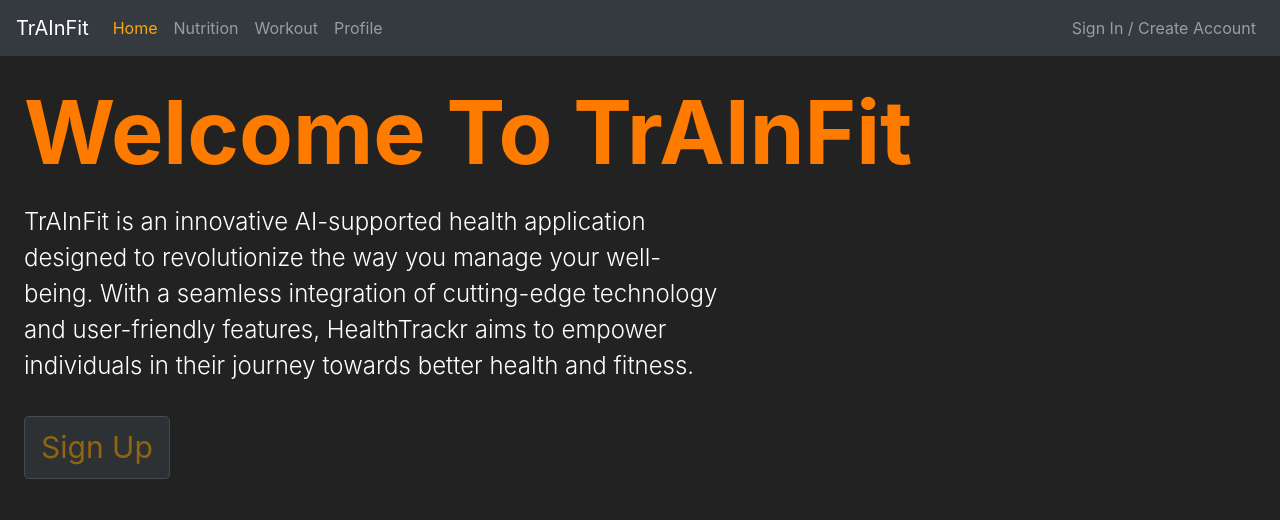
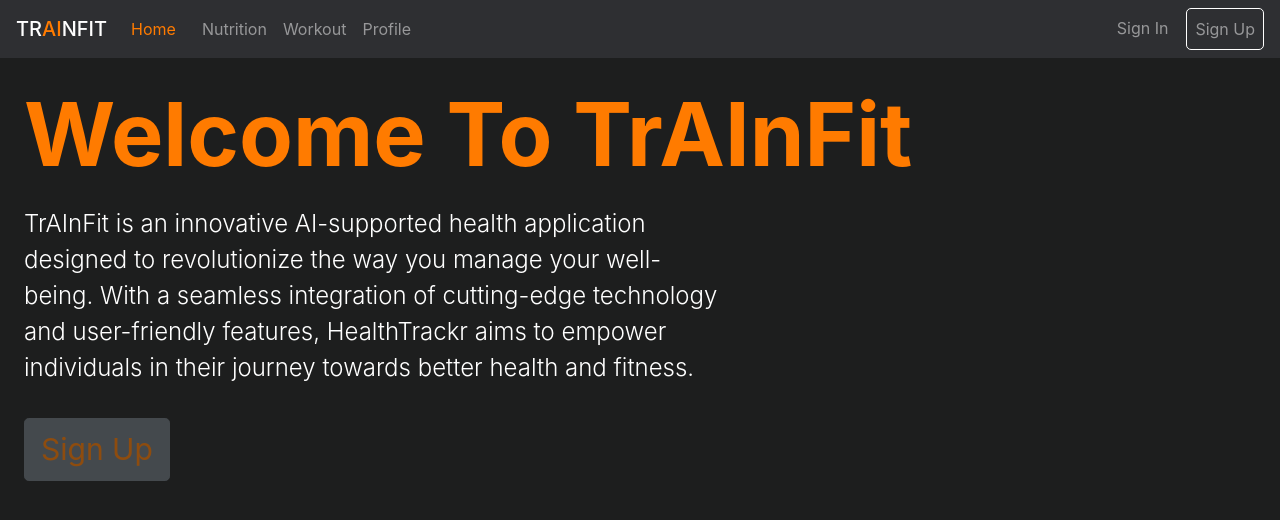
Before and after one commit to Cj-6/TrainFit, a Flask app: page / in a window 1280 px wide. Shown: the top 520 px of the page. Run offline with Flask 3, Linux system fonts and the light colour scheme; some libraries are stand-ins or nearby versions.

Commit message:
changing the nav bar a little bit

```diff
--- a/static/css/styles.css
+++ b/static/css/styles.css
@@ -1,19 +1,35 @@
 /* Body */
 
-body{
-    background-color: rgb(34, 34, 34);
+body {
+    background-color: #1d1e1e;
     color: white;
+}
+
+.navbar-brand {
+    margin-bottom: 0;
 }
 
 /* Nav */
 .navbar-nav .nav-item.active .nav-link {
-    color: orange;
+    color: #FF7B00;
+}
+
+.navbar-nav .nav-item:first-child .nav-link {
+    margin-right: 10px;
+}
+
+.navbar-nav .nav-item .nav-link {
+    border-radius: 5px;
+}
+
+.navbar {
+    background-color: #2e2f32;
 }
 
 /* Titles */
 .bold-orange-title {
     font-weight: bold;
-    color: rgb(255, 123, 0);
+    color: #FF7B00;
 }
 
 /* Text */
@@ -25,10 +41,6 @@ body{
 }
 
 /* Buttons */
-.custom-btn {
-    background-color: #3b4046;
-}
-
 .custom-btn:hover,
 .custom-btn:focus {
     background-color: rgb(255, 123, 0);
@@ -62,14 +74,15 @@ body{
     margin-bottom: 3px;
 }
 
-.btn{
-    color: orange;
+.btn {
+    color: #FF7B00;
     opacity: 50%;
     font-size: 30px;
 
 }
 
-.container{
+.container {
     max-width: 60%;
 }
+
 /* ------------------------------------workout.html styling ------------------------------------------ */
--- a/templates/layout.html
+++ b/templates/layout.html
@@ -1,17 +1,19 @@
 <!DOCTYPE html>
 <html lang="en">
+
 <head>
     <meta charset="UTF-8">
     <meta name="viewport" content="width=device-width, initial-scale=1.0">
-    <title>TrAInFit</title>
+    <title>TRAINFIT</title>
     <link href="https://stackpath.bootstrapcdn.com/bootstrap/4.3.1/css/bootstrap.min.css" rel="stylesheet">
     <link rel="stylesheet" href="https://cdn.jsdelivr.net/npm/bootstrap-icons@1.7.2/font/bootstrap-icons.css">
     <link rel="stylesheet" type="text/css" href="static/css/styles.css">
 </head>
+
 <body>
 
-    <nav class="navbar navbar-expand-lg navbar-dark bg-dark">
-        <a class="navbar-brand">TrAInFit</a>
+    <nav class="navbar navbar-expand-lg navbar-dark">
+        <h1 class="navbar-brand">TR<span style="color:#FF7B00;">AI</span>NFIT</h1>
         <div class="collapse navbar-collapse" id="navbarNav">
             <ul class="navbar-nav">
                 <li class="nav-item {% if active_page == 'home' %}active{% endif %}">
@@ -29,7 +31,10 @@
             </ul>
             <ul class="navbar-nav ml-auto">
                 <li class="nav-item">
-                    <a class="nav-link" href="/signin">Sign In / Create Account</a>
+                    <a class="nav-link" href="/signin" style="border: none;">Sign In</a>
+                </li>
+                <li class="nav-item">
+                    <a class="nav-link" href="/signup" style="border: 1px solid white;">Sign Up</a>
                 </li>
             </ul>
         </div>
@@ -41,4 +46,5 @@
     <script src="https://code.jquery.com/jquery-3.3.1.slim.min.js"></script>
     <script src="https://stackpath.bootstrapcdn.com/bootstrap/4.3.1/js/bootstrap.min.js"></script>
 </body>
+
 </html>
```
